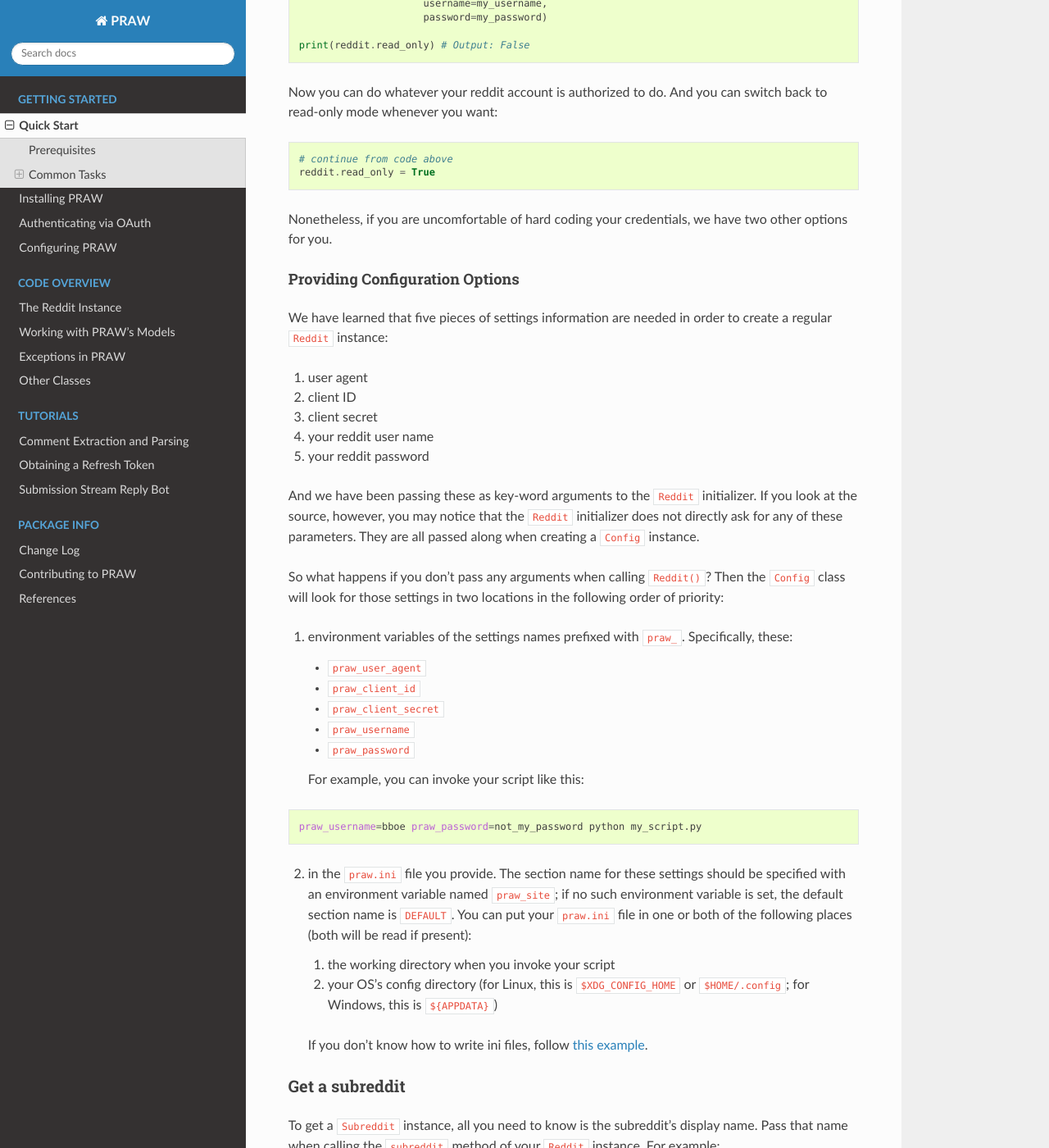
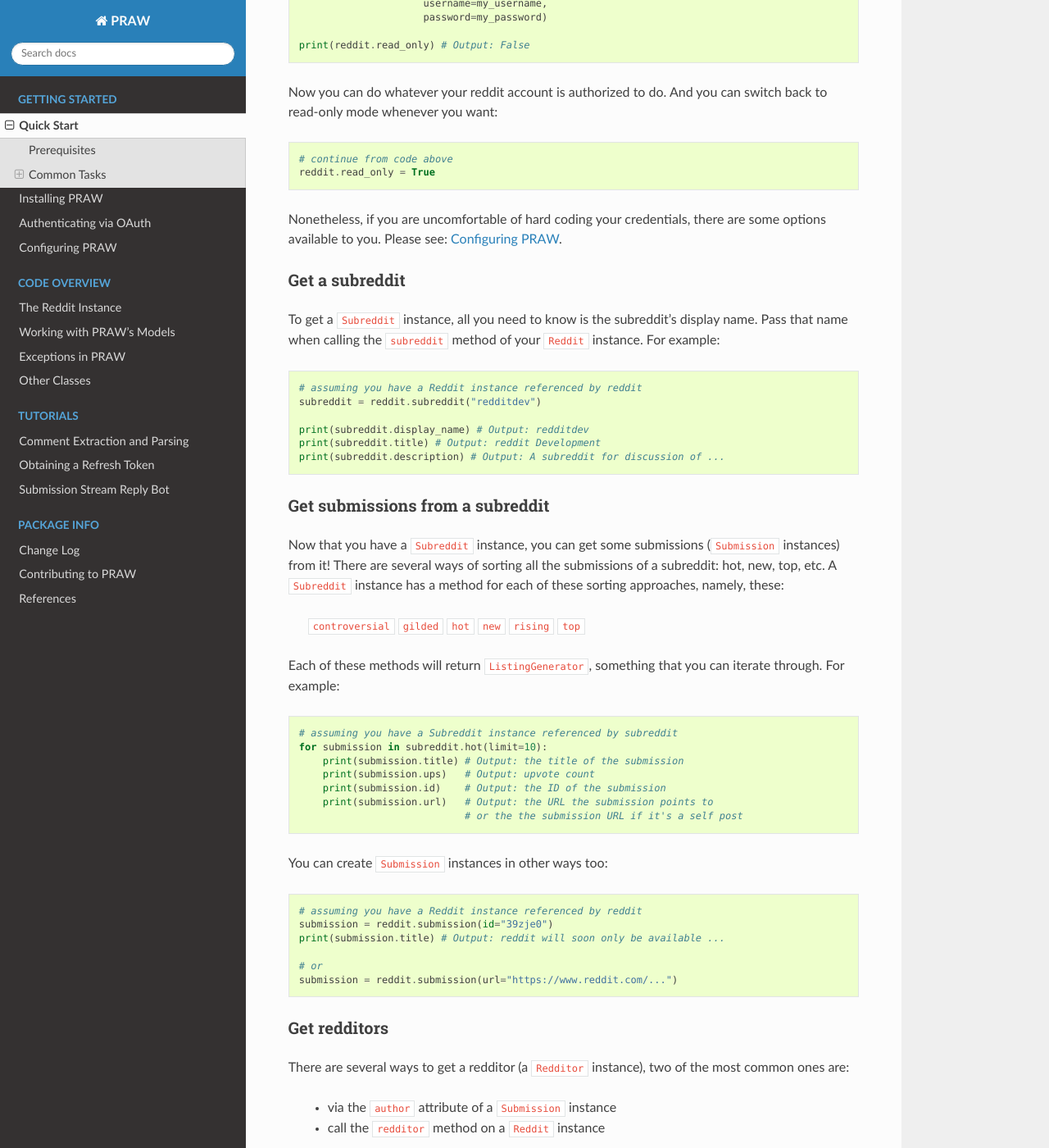
Before and after one commit to praw-dev/praw, a Sphinx documentation site: the page built from docs/getting_started/quick_start.rst, in a window 1280 px wide and 1400 px high, scrolled down 2415 px. Shown: the whole window at 82% size. Built offline with Sphinx 7.4.7 and the Read the Docs theme 2.0.0, drawn with Linux system fonts in a browser that asks for light colours; the version number could not be read and is left out.

Commit message:
Complete configuration options section.

```diff
--- a/docs/getting_started/quick_start.rst
+++ b/docs/getting_started/quick_start.rst
@@ -142,58 +142,8 @@ switch back to read-only mode whenever you want:
    # continue from code above
    reddit.read_only = True
 
-Nonetheless, if you are uncomfortable of hard coding your credentials, we have
-two other options for you.
-
-Providing Configuration Options
-^^^^^^^^^^^^^^^^^^^^^^^^^^^^^^^
-
-We have learned that five pieces of settings information are needed in order
-to create a regular ``Reddit`` instance:
-
-1) user agent
-2) client ID
-3) client secret
-4) your reddit user name
-5) your reddit password
-
-And we have been passing these as key-word arguments to the ``Reddit``
-initializer. If you look at the source, however, you may notice that the
-``Reddit`` initializer does not directly ask for any of these parameters.  They
-are all passed along when creating a ``Config`` instance.
-
-So what happens if you don't pass any arguments when calling ``Reddit()``?
-Then the ``Config`` class will look for those settings in two locations in the
-following order of priority:
-
-1) environment variables of the settings names prefixed with ``praw_``.
-   Specifically, these:
-
-   - ``praw_user_agent``
-   - ``praw_client_id``
-   - ``praw_client_secret``
-   - ``praw_username``
-   - ``praw_password``
-
-   For example, you can invoke your script like this:
-
-.. code-block:: shell
-
-   praw_username=bboe praw_password=not_my_password python my_script.py
-
-2) in the ``praw.ini`` file you provide. The section name for these settings
-   should be specified with an environment variable named ``praw_site``; if no
-   such environment variable is set, the default section name is ``DEFAULT``.
-   You can put your ``praw.ini`` file in one or both of the following places
-   (both will be read if present):
-
-   1. the working directory when you invoke your script
-   2. your OS's config directory (for Linux, this is ``$XDG_CONFIG_HOME`` or
-      ``$HOME/.config``; for Windows, this is ``${APPDATA}``)
-
-   If you don't know how to write ini files, follow `this example`_.
-
-.. _`this example`: https://github.com/praw-dev/praw/blob/praw4/praw/praw.ini
+Nonetheless, if you are uncomfortable of hard coding your credentials, there
+are some options available to you. Please see: :ref:`configuration`.
 
 Get a subreddit
 ---------------
--- a/docs/tutorials/refresh_token.rst
+++ b/docs/tutorials/refresh_token.rst
@@ -7,5 +7,5 @@ The following program can be used to obtain a refresh token with the desired
 scopes. Such a token can be used in conjunction with the ``refresh_token``
 keyword argument using in initializing an instance of :class:`~praw.Reddit`.
 
-.. include:: ../examples/obtain_refresh_token.py
-   :code: python
+.. literalinclude:: ../examples/obtain_refresh_token.py
+   :language: python
--- a/docs/tutorials/reply_bot.rst
+++ b/docs/tutorials/reply_bot.rst
@@ -233,8 +233,8 @@ The Complete LMGTFY Bot
 
 The following is the complete LMGTFY Bot:
 
-.. include:: ../examples/lmgtfy_bot.py
-   :code: python
+.. literalinclude:: ../examples/lmgtfy_bot.py
+   :language: python
 
 
 .. _lmgtfy: http://lmgtfy.com/
```
Also changed, not shown: docs/getting_started/configuration.rst (+11 -29 lines), docs/getting_started/configuration/environment_variables.rst (added, +20 -0 lines), docs/getting_started/configuration/options.rst (renamed from docs/getting_started/configuration_options.rst, +23 -17 lines), docs/getting_started/configuration/prawini.rst (added, +92 -0 lines), docs/getting_started/configuration/reddit_initialization.rst (added, +21 -0 lines).
